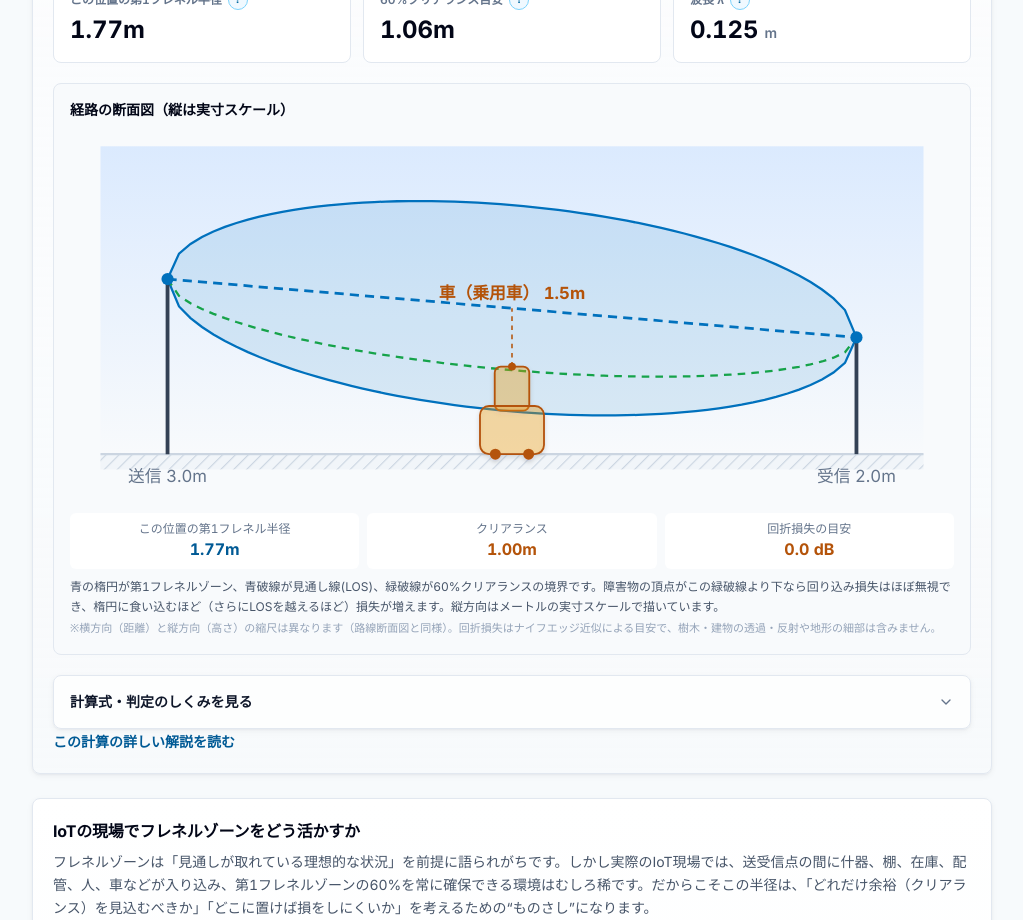
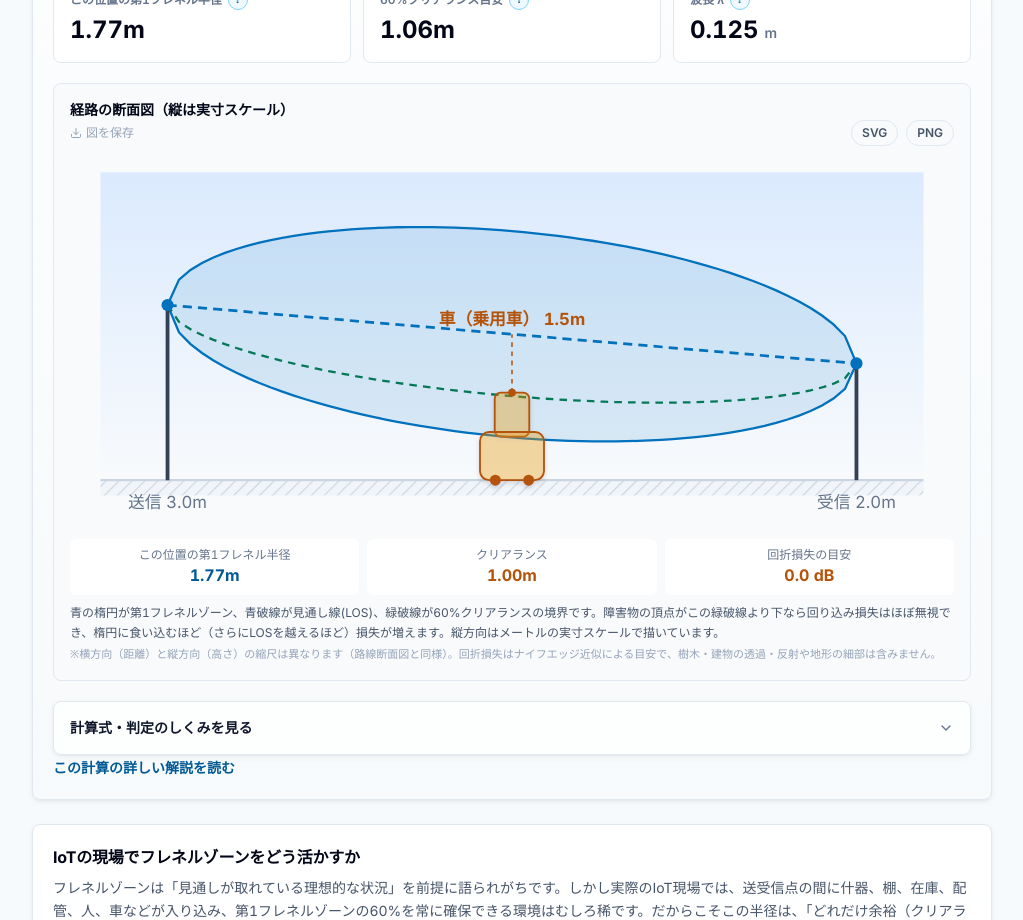
Before and after one commit to ohno-creator/rf-basic-link-calculator, a Next.js app: page /tools/fresnel-zone in a window 1280 px wide. Shown: the part 1100-2020 px from the top of the page, without its empty margins (128-1151 px from the left). Built offline with nearby package versions, Linux system fonts and the light colour scheme.

Commit message:
feat(visual): expand DiagramExportButton and diagramPalette tokens to Fresnel and VSWR [W-C]

```diff
--- a/src/app/tools/_components/FresnelZoneDiagram.tsx
+++ b/src/app/tools/_components/FresnelZoneDiagram.tsx
@@ -1,8 +1,9 @@
 import { DiagramDefs } from "@/components/diagrams/DiagramDefs";
+import { DiagramExportButton } from "@/components/DiagramExportButton";
 import type { ObstacleKind } from "@/data/fresnelPresets";
 import type { ObstacleAnalysis } from "@/lib/rf/fresnel";
 import { formatMeters, formatNumber } from "@/lib/rf/format";
-import { DIAGRAM_DEF_IDS, diagramRef, diagramStroke, diagramText } from "@/lib/ui/diagramTheme";
+import { DIAGRAM_DEF_IDS, diagramPalette, diagramRef, diagramStroke, diagramText } from "@/lib/ui/diagramTheme";
 
 // フレネルゾーンの本質＝電波は直線ではなく楕円体の空間を通る。送受間に置いた障害物が
 // この楕円（特に60%）に食い込むかを、縦方向は実寸スケールの断面図で示す。
@@ -26,9 +27,9 @@ const DRAW_H = GROUND_Y - TOP_Y;
 const N = 60;
 
 const VERDICT_COLOR: Record<ObstacleAnalysis["verdict"], { fill: string; stroke: string; text: string }> = {
-  clear: { fill: "rgba(16,185,129,0.25)", stroke: "#047857", text: "#047857" },
-  caution: { fill: "rgba(245,158,11,0.32)", stroke: "#b45309", text: "#b45309" },
-  blocked: { fill: "rgba(244,63,94,0.30)", stroke: "#be123c", text: "#be123c" }
+  clear: { fill: "rgba(16,185,129,0.25)", stroke: diagramPalette.successDeep, text: diagramPalette.successDeep },
+  caution: { fill: "rgba(245,158,11,0.32)", stroke: diagramPalette.amberDeep, text: diagramPalette.amberDeep },
+  blocked: { fill: "rgba(244,63,94,0.30)", stroke: diagramPalette.dangerDeep, text: diagramPalette.dangerDeep }
 };
 
 function shape(t: number): number {
@@ -172,21 +173,22 @@ export function FresnelZoneDiagram({
   return (
     <figure className="rounded-lg border border-slate-200 bg-slate-50 p-4">
       <figcaption className="text-sm font-semibold text-slate-950">経路の断面図（縦は実寸スケール）</figcaption>
+      <DiagramExportButton filenameBase="fresnel-zone">
         <svg viewBox="0 0 580 248" role="img" aria-label="送受信アンテナの間に広がる第1フレネルゾーンと、置いた障害物が遮るかどうかを示す断面図。" className="mt-2 w-full">
           <DiagramDefs />
           {/* 空（背景） */}
           <rect x="20" y="12" width="540" height={GROUND_Y - 12} fill={diagramRef(DIAGRAM_DEF_IDS.gradientSky)} />
           {/* 地面 */}
           <rect x="20" y={GROUND_Y} width="540" height="10" fill={diagramRef(DIAGRAM_DEF_IDS.hatchGround)} />
-        <line x1="20" y1={GROUND_Y} x2="560" y2={GROUND_Y} stroke="#cbd5e1" strokeWidth={diagramStroke.main} />
+          <line x1="20" y1={GROUND_Y} x2="560" y2={GROUND_Y} stroke={diagramPalette.line} strokeWidth={diagramStroke.main} />
 
           {/* 第1フレネルゾーン */}
-        <path d={zonePath} fill="rgba(0,113,189,0.12)" stroke="#0071BD" strokeWidth={diagramStroke.main} />
+          <path d={zonePath} fill="rgba(0,113,189,0.12)" stroke={diagramPalette.staf} strokeWidth={diagramStroke.main} />
           {/* 60%クリアランス境界（この線より下に障害物が無ければ実務上クリア） */}
-        <path d={clr60Path} fill="none" stroke="#16a34a" strokeWidth={diagramStroke.main} strokeDasharray="5 4" />
+          <path d={clr60Path} fill="none" stroke={diagramPalette.successDeep} strokeWidth={diagramStroke.main} strokeDasharray="5 4" />
 
           {/* 見通し線(LOS) */}
-        <line x1={x(0)} y1={y(txHeightM)} x2={x(1)} y2={y(rxHeightM)} stroke="#0071BD" strokeWidth="1.8" strokeDasharray="6 4" />
+          <line x1={x(0)} y1={y(txHeightM)} x2={x(1)} y2={y(rxHeightM)} stroke={diagramPalette.staf} strokeWidth="1.8" strokeDasharray="6 4" />
 
           {/* アンテナ（送信・受信） */}
           {[
@@ -194,8 +196,8 @@ export function FresnelZoneDiagram({
             { ax: x(1), h: rxHeightM, label: "受信" }
           ].map((ant) => (
             <g key={ant.label}>
-            <line x1={ant.ax} y1={GROUND_Y} x2={ant.ax} y2={y(ant.h)} stroke="#334155" strokeWidth={diagramStroke.emphasis} />
-            <circle cx={ant.ax} cy={y(ant.h)} r="4" fill="#0071BD" />
+              <line x1={ant.ax} y1={GROUND_Y} x2={ant.ax} y2={y(ant.h)} stroke={diagramPalette.inkSoft} strokeWidth={diagramStroke.emphasis} />
+              <circle cx={ant.ax} cy={y(ant.h)} r="4" fill={diagramPalette.staf} />
               <text x={ant.ax} y={GROUND_Y + 18} textAnchor="middle" fontSize={diagramText.label.fontSize} fill={diagramText.label.fill}>
                 {ant.label} {formatNumber(ant.h, 1)}m
               </text>
@@ -214,6 +216,7 @@ export function FresnelZoneDiagram({
             {obstacleLabel} {formatNumber(obstacleHeightM, 1)}m
           </text>
         </svg>
+      </DiagramExportButton>
 
       <div className="mt-2 grid gap-2 sm:grid-cols-3">
         <div className="rounded-md bg-white p-2 text-center">
--- a/src/app/tools/_components/VswrStandingWaveDiagram.tsx
+++ b/src/app/tools/_components/VswrStandingWaveDiagram.tsx
@@ -3,7 +3,8 @@
 
 import { Tooltip } from "@/components/Tooltip";
 import { DiagramDefs } from "@/components/diagrams/DiagramDefs";
-import { DIAGRAM_DEF_IDS, diagramRef, diagramStroke, diagramText } from "@/lib/ui/diagramTheme";
+import { DiagramExportButton } from "@/components/DiagramExportButton";
+import { DIAGRAM_DEF_IDS, diagramPalette, diagramRef, diagramStroke, diagramText } from "@/lib/ui/diagramTheme";
 
 type VswrStandingWaveDiagramProps = {
   reflection: number;
@@ -66,9 +67,10 @@ export function VswrStandingWaveDiagram({
           定在波で見るVSWR（電圧の大きさ）
         </figcaption>
         <Tooltip term="定在波図">
-          伝送線路上の電圧の山（Vmax=1+Γ）と谷（Vmin=1−Γ）の包絡線です。整合が悪いほど波打ちが深くなります。VSWR=Vmax/Vmin。
+          伝送線路上の電圧的山（Vmax=1+Γ）と谷（Vmin=1−Γ）の包絡線です。整合が悪いほど波打ちが深くなります。VSWR=Vmax/Vmin。
         </Tooltip>
       </div>
+      <DiagramExportButton filenameBase="vswr-standing-wave">
         <svg viewBox="0 0 560 200" role="img" aria-label="伝送線路上の電圧定在波。反射が大きいほど山と谷の差が広がる図。" className="mt-2 w-full">
           <DiagramDefs />
 
@@ -77,7 +79,7 @@ export function VswrStandingWaveDiagram({
 
           {/* Vmax / Vmin の基準線 */}
           <line x1={X0} y1={vMaxY} x2={X1} y2={vMaxY} stroke="#fca5a5" strokeWidth={diagramStroke.support} strokeDasharray="4 4" />
-        <line x1={X0} y1={vMinY} x2={X1} y2={vMinY} stroke="#93c5fd" strokeWidth={diagramStroke.support} strokeDasharray="4 4" />
+          <line x1={X0} y1={vMinY} x2={X1} y2={vMinY} stroke={diagramPalette.skySoft} strokeWidth={diagramStroke.support} strokeDasharray="4 4" />
           <text x={X1} y={vMaxLabelY} textAnchor="end" {...diagramText.label} fill="#dc2626">
             Vmax = 1 + Γ
           </text>
@@ -86,10 +88,10 @@ export function VswrStandingWaveDiagram({
           </text>
 
           {/* 定在波の包絡線 */}
-        <path d={envelope} fill="none" stroke="#0071BD" strokeWidth={diagramStroke.emphasis} strokeLinejoin="round" />
+          <path d={envelope} fill="none" stroke={diagramPalette.staf} strokeWidth={diagramStroke.emphasis} strokeLinejoin="round" />
 
           {/* 伝送線路と負荷 */}
-        <line x1={X0} y1={BASE} x2={X1 - 36} y2={BASE} stroke="#334155" strokeWidth={diagramStroke.emphasis} />
+          <line x1={X0} y1={BASE} x2={X1 - 36} y2={BASE} stroke={diagramPalette.inkSoft} strokeWidth={diagramStroke.emphasis} />
           <rect
             x={X1 - 36}
             y={BASE - 16}
@@ -97,17 +99,18 @@ export function VswrStandingWaveDiagram({
             height="32"
             rx="4"
             fill={diagramRef(DIAGRAM_DEF_IDS.gradientConcrete)}
-          stroke="#334155"
+            stroke={diagramPalette.inkSoft}
             strokeWidth={diagramStroke.main}
             filter={diagramRef(DIAGRAM_DEF_IDS.softShadow)}
           />
-        <text x={X1 - 18} y={BASE + 4} textAnchor="middle" fontSize="9" fill="#334155">
+          <text x={X1 - 18} y={BASE + 4} textAnchor="middle" fontSize="9" fill={diagramPalette.inkSoft}>
             負荷
           </text>
           <text x={X0} y={BASE + 18} {...diagramText.label}>
             送信機側 →
           </text>
         </svg>
+      </DiagramExportButton>
 
       <div className="mt-2 grid gap-2 sm:grid-cols-2">
         <div className="rounded-md bg-white p-2 text-center">
```
Lines whose indentation alone changed are shown as unchanged.
